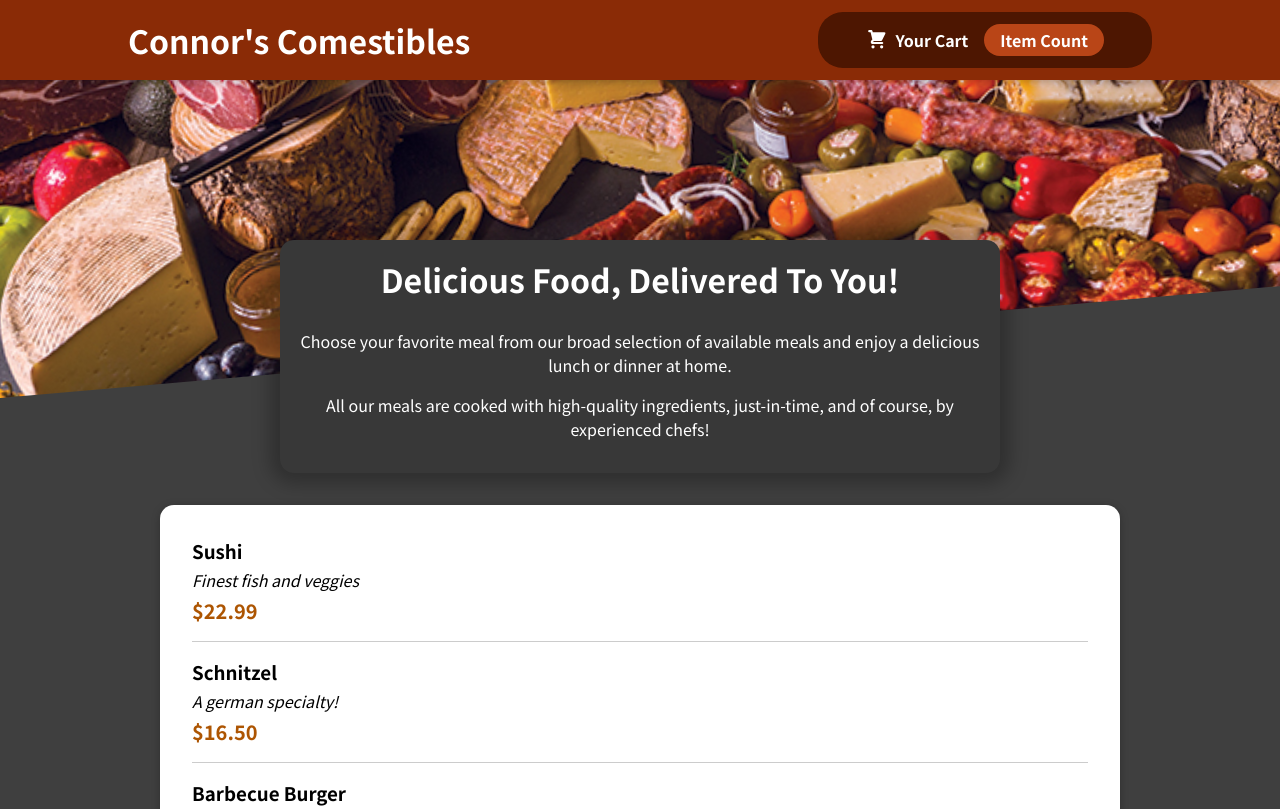
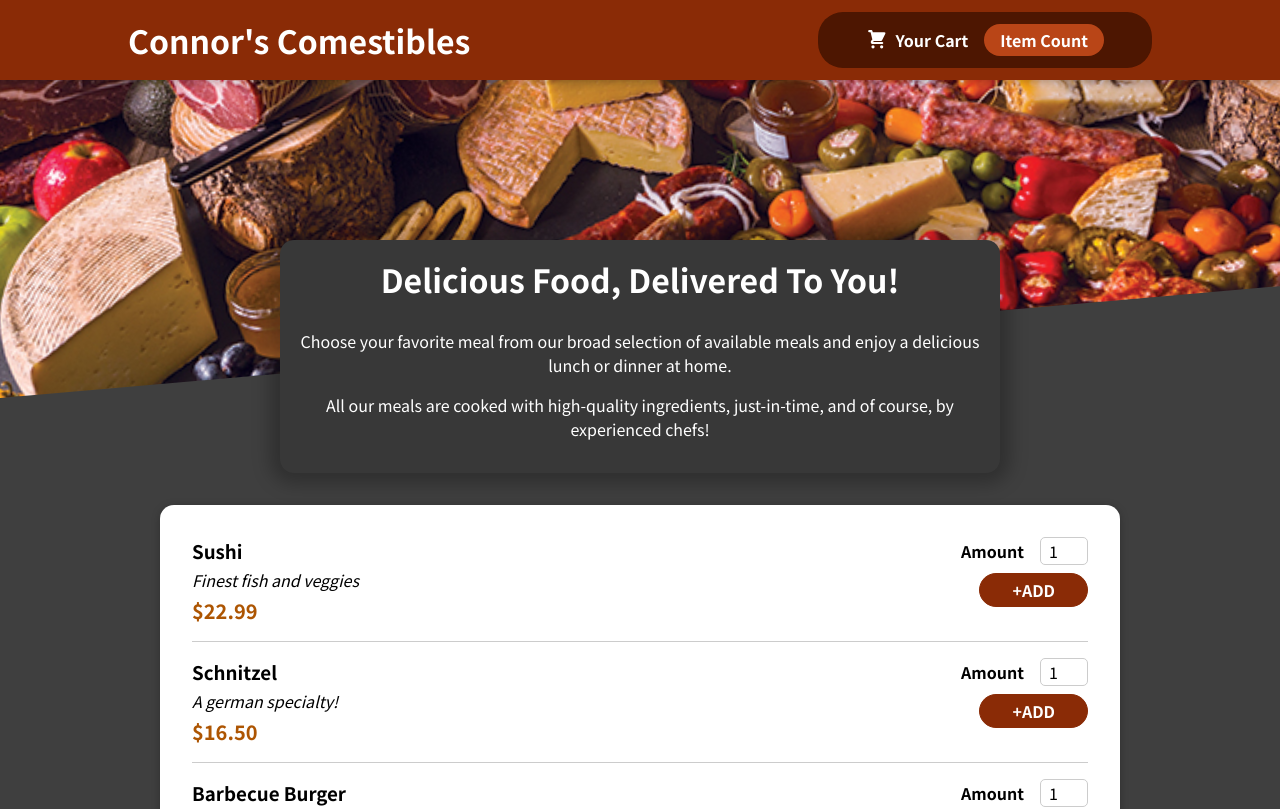
Before and after one commit to Coughdrops13/udemy-reactjs, a React (Create React App) app in the folder react-complete-guide-food-order-app/: page / in a window 1280 px wide. Shown: the top 809 px of the page. Built offline with nearby package versions, Linux system fonts and the light colour scheme.

Commit message:
create Input component

```diff
--- a/react-complete-guide-food-order-app/src/components/Meals/MealItem/MealItemForm.js
+++ b/react-complete-guide-food-order-app/src/components/Meals/MealItem/MealItemForm.js
@@ -1,13 +1,25 @@
-import React from 'react';
+import React from "react";
+import Input from "../../UI/Input";
 
-import classes from './MealItemForm.module.css';
+import classes from "./MealItemForm.module.css";
 
 const MealItemForm = (props) => {
   return (
-    <form>
-
+    <form className={classes.form}>
+      <Input
+        label="Amount"
+        input={{
+          id: "amount",
+          type: "number",
+          min: "1",
+          max: "5",
+          step: "1",
+          defaultValue: "1",
+        }}
+      />
+      <button>+ADD</button>
     </form>
-  )
+  );
 };
 
 export default MealItemForm;
--- /dev/null
+++ b/react-complete-guide-food-order-app/src/components/UI/Input.js
@@ -0,0 +1,13 @@
+import React from 'react';
+import classes from './Input.module.css'
+
+const Input = (props) => {
+  return (
+    <div className={classes.input}>
+      <label htmlFor={props.input.id}>{props.label}</label>
+      <input {...props.input}/>
+    </div>
+  )
+};
+
+export default Input;
--- /dev/null
+++ b/react-complete-guide-food-order-app/src/components/UI/Input.module.css
@@ -0,0 +1,18 @@
+.input {
+  display: flex;
+  align-items: center;
+  margin-bottom: 0.5rem;
+}
+
+.input label {
+  font-weight: bold;
+  margin-right: 1rem;
+}
+
+.input input {
+  width: 3rem;
+  border-radius: 5px;
+  border: 1px solid #ccc;
+  font: inherit;
+  padding-left: 0.5rem;
+}
```
